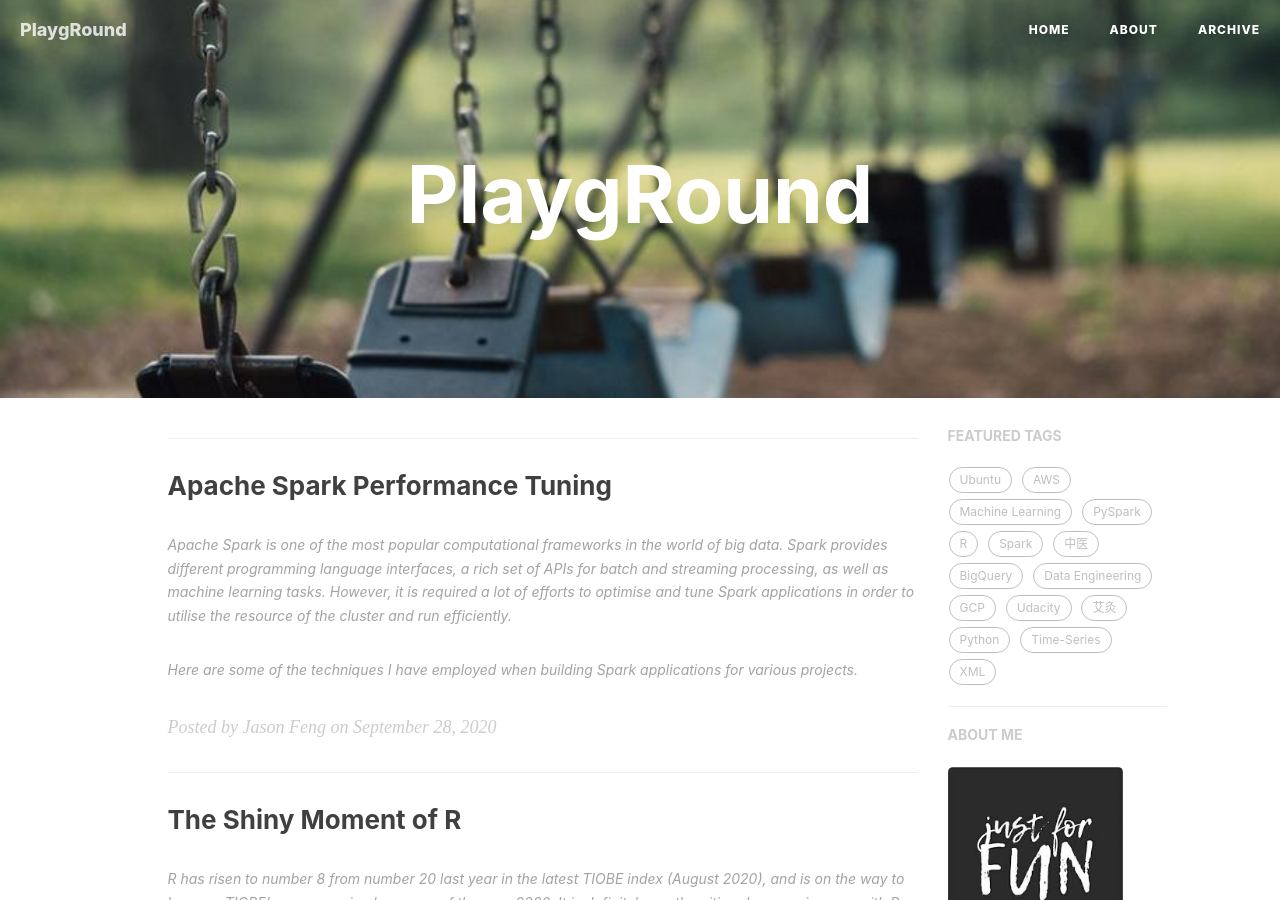
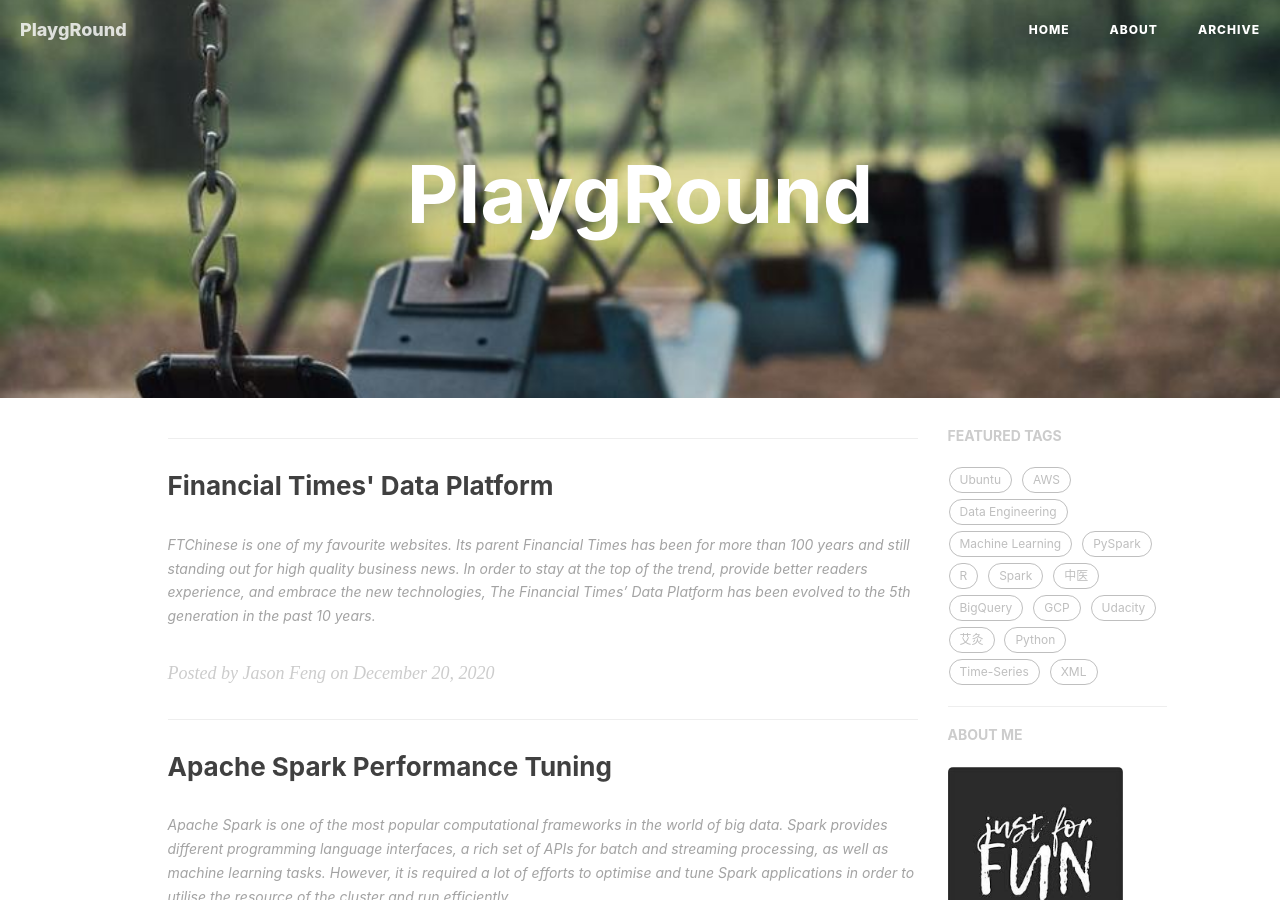
Before and after one commit to q15928/q15928.github.io, a Jekyll site: the page built from index.html, in a window 1280 px wide and 900 px high. Built offline with Jekyll 4.4.1, drawn with Linux system fonts in a browser that asks for light colours; nearby versions of some CDN libraries; the list of posts is cut into pages by our own code; comment, search, counter and statistics services are not loaded; some of the changed text lies outside the part shown.

Commit message:
Added post of FT data platform

```diff
--- /dev/null
+++ b/_posts/2020-12-20-ft-data-platform.md
@@ -0,0 +1,25 @@
+---
+layout:     post
+title:      "Financial Times' Data Platform"
+date:       2020-12-20 12:00:00
+author:     "Jason Feng"
+header-img: "mg/landscape-336542_1920.jpg"
+excerpt_separator: <!--more-->
+tags:
+    - AWS
+    - Data Engineering
+    - Data Platform
+---
+FTChinese is one of my favourite websites. Its parent Financial Times has been for more than 100 years and still standing out for high quality business news. In order to stay at the top of the trend, provide better readers experience, and embrace the new technologies, The Financial Times' Data Platform has been evolved to the 5th generation in the past 10 years.
+<!--more-->
+Some of the main improvements are:
+- From SQL Server to open-source technology, like Apache Kafka, Spark, Airflow, Delta Lake.
+- From one day latency to real time data ingestion and process.
+- From on-prem to cloud adoption.
+
+![](/img/2020-12-20-ft-dp.gif)
+This data platform is a great reference for companies or organizations who want to move to data-driven decisions. It can be applied to any scale thanks to the flexibility and scalability brought by the cloud technology.
+
+**Link** [Financial Times Data Platform: From zero to hero](https://medium.com/ft-product-technology/financial-times-data-platform-from-zero-to-hero-143156bffb1d)
+
+*Image by [Free-Photos](https://pixabay.com/photos/?utm_source=link-attribution&amp;utm_medium=referral&amp;utm_campaign=image&amp;utm_content=336542) from [Pixabay](https://pixabay.com/?utm_source=link-attribution&amp;utm_medium=referral&amp;utm_campaign=image&amp;utm_content=336542)*
```
Also changed, not shown: _posts/2020-04-22-headache-history.md (+2 -1 lines), img/2020-12-20-ft-dp-1g.png (added), img/2020-12-20-ft-dp-2g.png (added), img/2020-12-20-ft-dp-3g.png (added), img/2020-12-20-ft-dp-4g.png (added), img/2020-12-20-ft-dp-5g.png (added), 1 other file.
